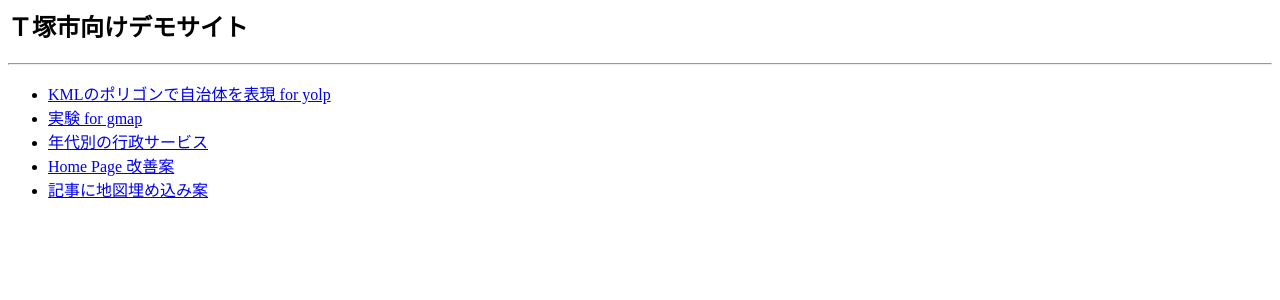
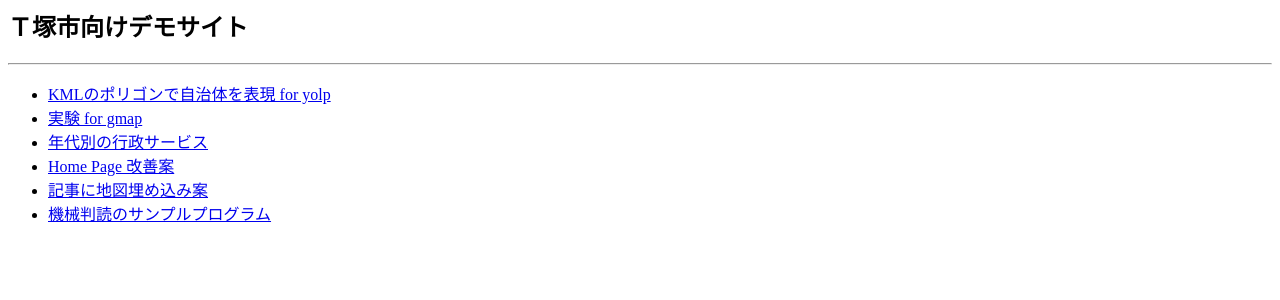
Before and after one commit to kon104/tzuka, a PHP site: page / in a window 1280 px wide. Shown: the top 300 px of the page. Run offline with PHP 8.4, Linux system fonts and the light colour scheme.

Commit message:
added the link to go to the sample

```diff
--- a/index.php
+++ b/index.php
@@ -16,6 +16,7 @@
 	<li><a href="./welfare/services.php">年代別の行政サービス</a></li>
 	<li><a href="./www/">Home Page 改善案</a></li>
 	<li><a href="./www/1000636.html">記事に地図埋め込み案</a></li>
+	<li><a href="./report/decipher.php">機械判読のサンプルプログラム</a></li>
 </ul>
 
 
```
